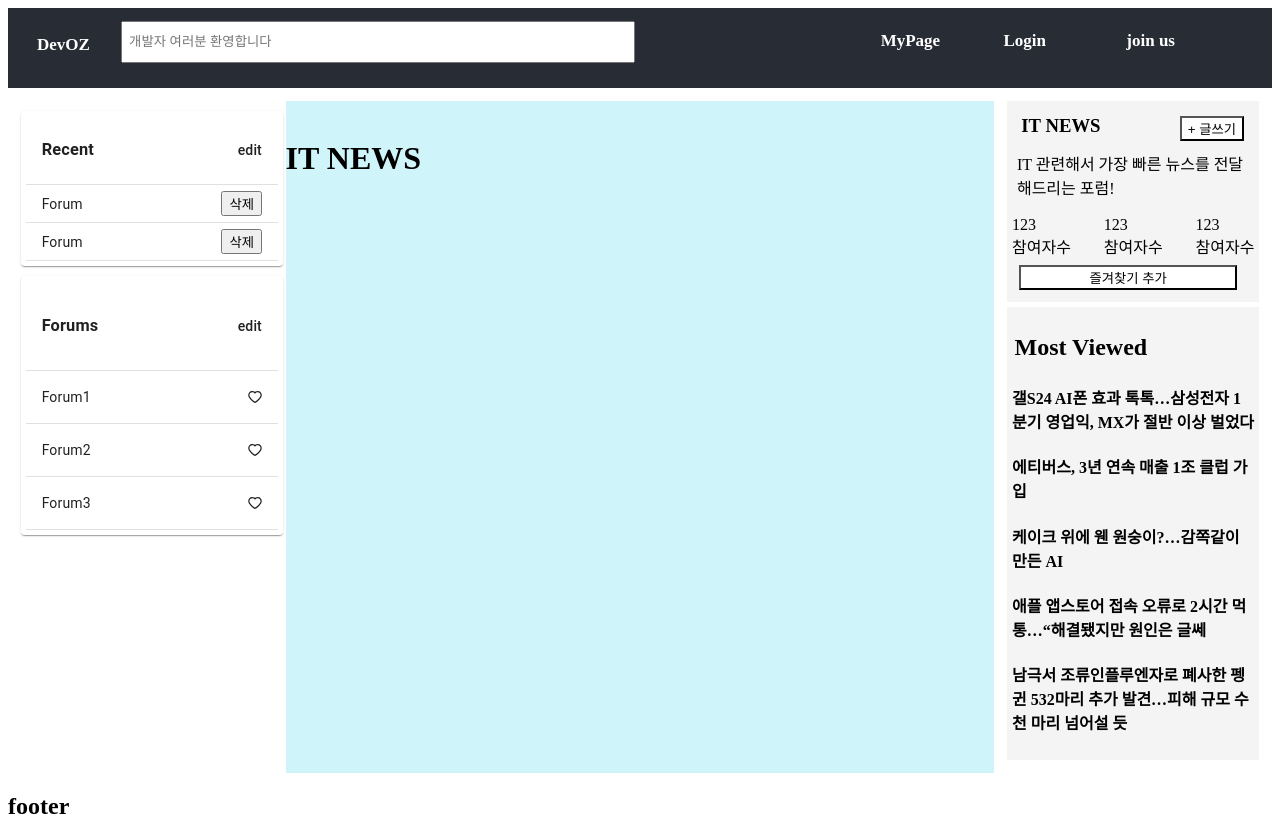
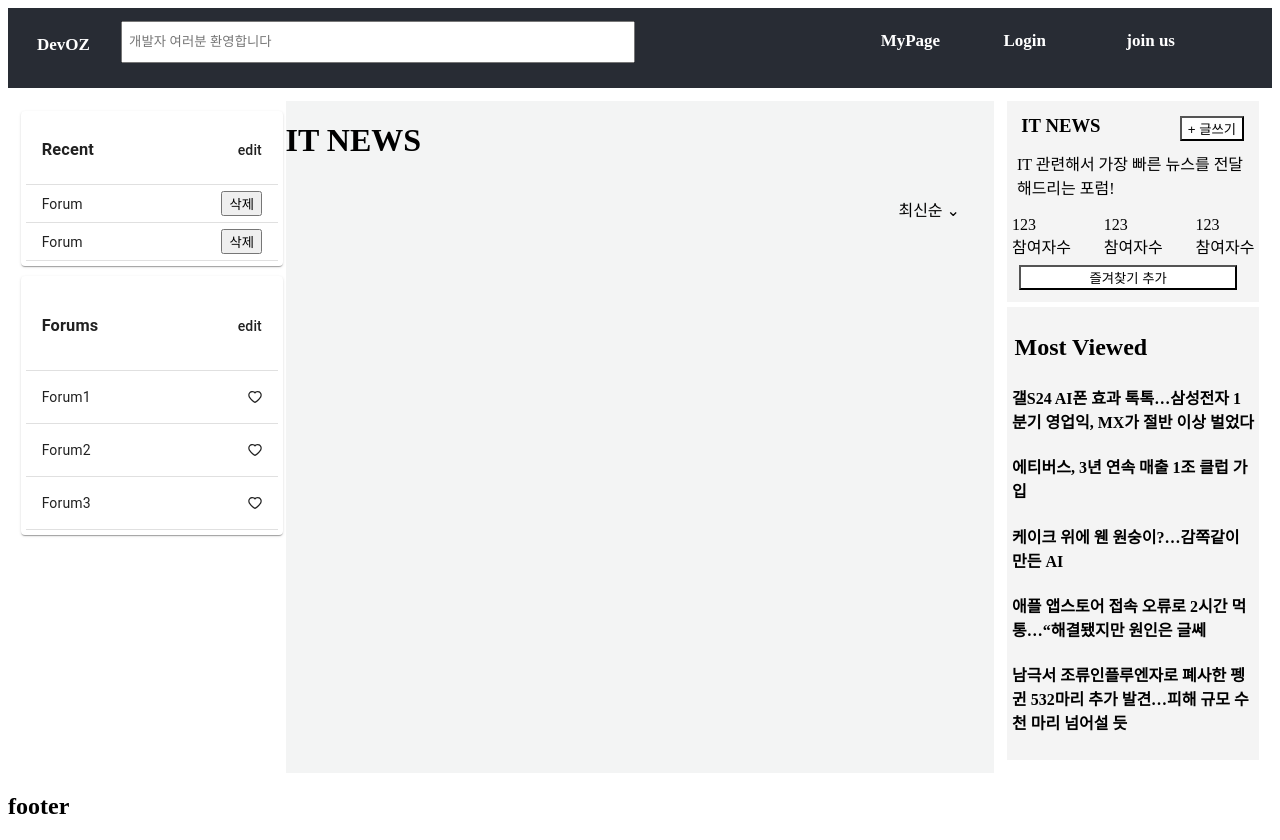
Before and after one commit to haley10309/Multi_main_Project, a React (Create React App) app: page / in a window 1280 px wide. Built offline with nearby package versions, Linux system fonts and the light colour scheme.

Commit message:
git ignore 생성

```diff
--- a/src/fixed_component/Side_bar.scss
+++ b/src/fixed_component/Side_bar.scss
@@ -8,6 +8,7 @@
     margin-top: 10px;
     width: 100%;
     padding: 5px;
+    margin-right: 1%;
 }
 
 .tableRow {
--- /dev/null
+++ b/src/route/DropDown.jsx
@@ -0,0 +1,12 @@
+import React from "react";
+
+const DropDown = () => {
+  return (
+    <>
+      <li>최신순</li>
+      <li>인기순</li>
+    </>
+  );
+};
+
+export default DropDown;
--- a/src/route/Home.jsx
+++ b/src/route/Home.jsx
@@ -1,18 +1,26 @@
-import React from 'react';
-import './Home.scss';
-import { Link, useNavigate } from 'react-router-dom';
+import React, { useState } from "react";
+import "./Home.scss";
+import { Link, useNavigate } from "react-router-dom";
+import DropDown from "./DropDown";
 
 const Home = () => {
-    const navigate = useNavigate();
+  const navigate = useNavigate();
+  const [view, setView] = useState(false);
 
-    return (
-        <div className='home_body'>
+  return (
+    <div className="home_body">
+      <h1 className="IT_NEWS">IT NEWS</h1>
+      <ul className="dropdown_menu"
+        onClick={() => {
+          setView(!view);
+        }}
+      >
+        최신순 {view ? "⌃" : "⌄"}
+        {view && <DropDown />}
+      </ul>
 
-
-            <br/>
-            <h1 className='IT_NEWS'>IT NEWS</h1>
-        </div>
-    );
+    </div>
+  );
 };
 
 export default Home;
--- a/src/route/Home.scss
+++ b/src/route/Home.scss
@@ -1,6 +1,10 @@
 .home_body{
-    background-color: rgb(207, 244, 250);
+    background-color: rgb(243, 244, 244);
     width: 59%;
     margin-top: 1%;
 
 }
+.dropdown_menu{
+    position: absolute;
+    right: 25%;
+}
```
Also changed, not shown: 2 other files (tests, documents, lock files or other folders).
